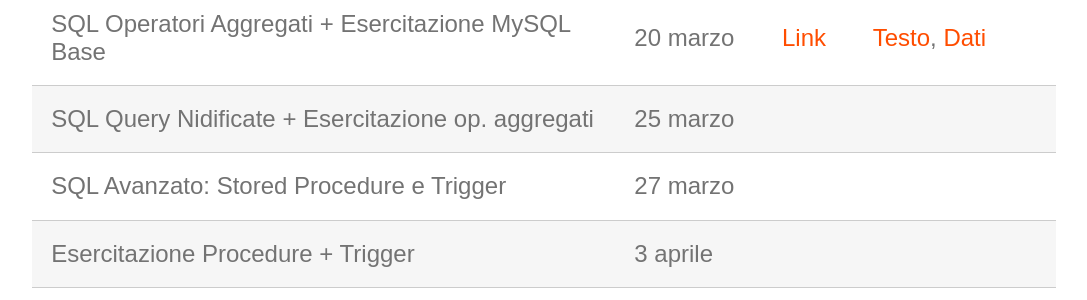
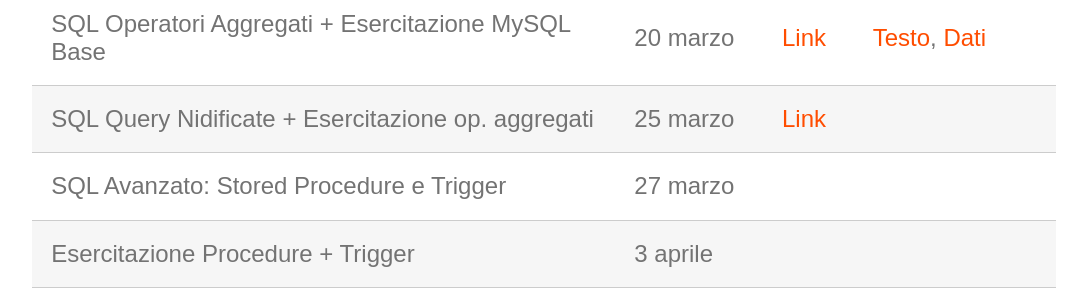
Before and after one commit to perceivelab/db-fo-24, a Jekyll site: the page built from index.md, in a window 1280 px wide and 900 px high, scrolled down 1096 px. Shown: the part 155-455 px from the top of the window, without its empty margins (96-1183 px from the left). Built offline with Jekyll 4.4.1, drawn with Linux system fonts in a browser that asks for light colours.

Commit message:
slide 6a

```diff
--- a/index.md
+++ b/index.md
@@ -29,7 +29,7 @@ Il programma delle lezioni è provvisorio e può subire variazioni.
 | Esercitazione algebra relazionale         | 13 marzo |  |  [Testo 1](https://studentiunict-my.sharepoint.com/:b:/g/personal/simone_palazzo_unict_it/ERyyqBsJBbZGvWIT6lUqbFwBI8Uvpusv7LRY8eFPqzx1JQ?e=lHadKF), [Testo 2](https://studentiunict-my.sharepoint.com/:b:/g/personal/simone_palazzo_unict_it/EegBD2LLquFKtQYR74IcJZABwNl13VOF4PBjTaMOkeTy8A?e=QcnpO5)
 | SQL: concetti di base                     | 18 marzo | [Link](https://studentiunict-my.sharepoint.com/:b:/g/personal/simone_palazzo_unict_it/EZCqau5P5DNAquqqQ_88oNgBmEbykzh1UqWc4Jm7QkDhSQ?e=aveCMY)
 | SQL Operatori Aggregati + Esercitazione MySQL Base                              | 20 marzo | [Link](https://studentiunict-my.sharepoint.com/:b:/g/personal/simone_palazzo_unict_it/Ef1UReCEFR1Agf1-9C1cVTMBuyFlx7vO6iVniAp3xZwnfQ?e=fLWEWS) |[Testo](https://studentiunict-my.sharepoint.com/:b:/g/personal/simone_palazzo_unict_it/EUAclowZE5BMrTBVJVtNZZoBjDekvoaBN1zEjTR0-hfGgQ?e=Lj9LzN), [Dati](https://studentiunict-my.sharepoint.com/:u:/g/personal/simone_palazzo_unict_it/EdnUuwVmiLhAuLXRs425QlsBbep0Jj74rMGxgKsnu7qr4Q?e=vHExVq)
-| SQL Query Nidificate + Esercitazione op. aggregati                 | 25 marzo |
+| SQL Query Nidificate + Esercitazione op. aggregati                 | 25 marzo | [Link](https://studentiunict-my.sharepoint.com/:b:/g/personal/simone_palazzo_unict_it/ETv1_9U9leNOksuhrsYS56cBS0BCQu1jQs_xBF4mXHjSMw?e=E5mlLH) |
 | SQL Avanzato: Stored Procedure e Trigger                  | 27 marzo |
 | Esercitazione Procedure + Trigger                   | 3 aprile |
 | Esercitazione SQL                     | 8 aprile |
```
